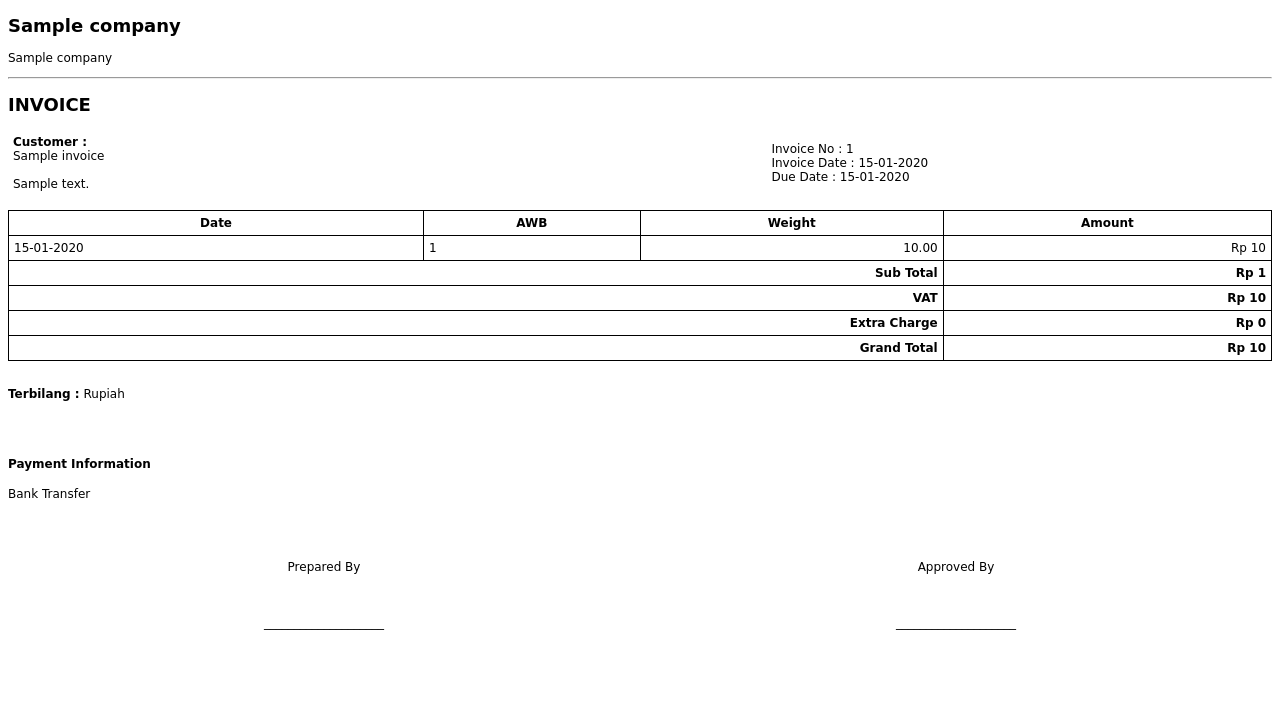
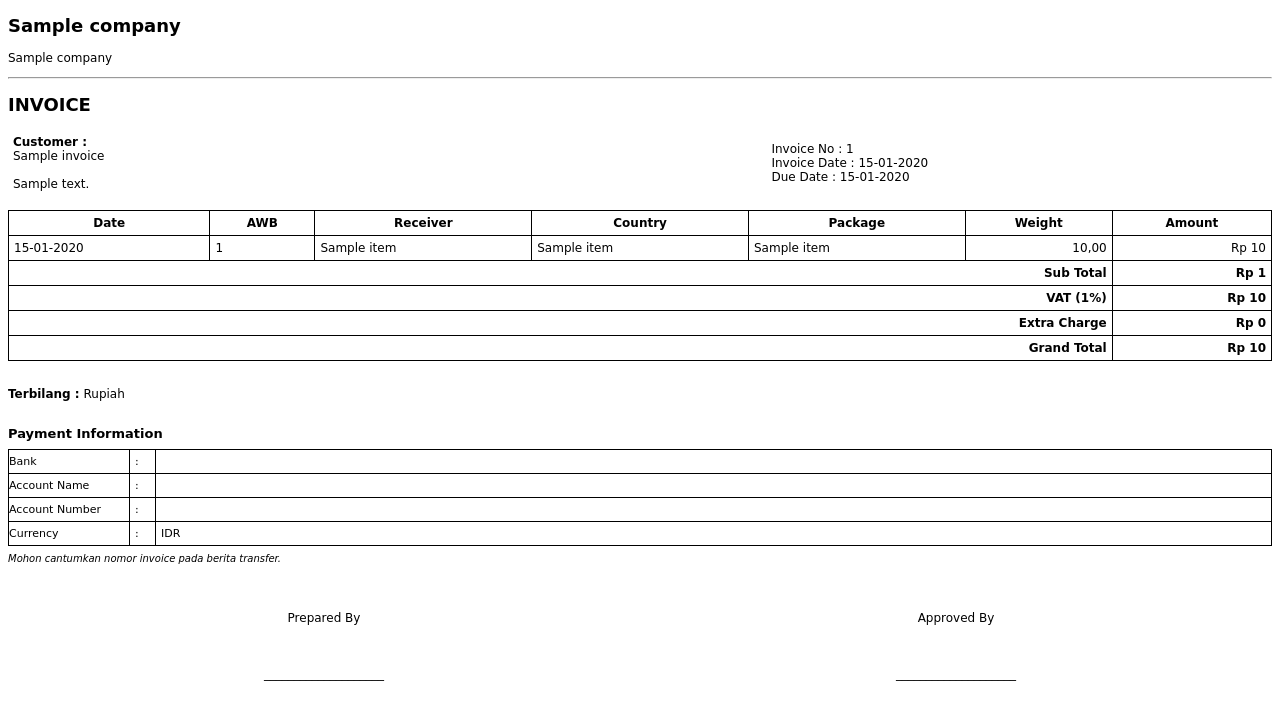
Before and after one commit to newserv-cart/cartenz-erp, a CodeIgniter 4 app: the page made by app/Views/invoices/pdf.php in a window 1280 px wide. Shown: the top 720 px of the page. Run offline with PHP 8.4 and a stand-in for CodeIgniter, Linux system fonts and the light colour scheme; the template is opened without the code that fills it: most values are stand-ins (such as "Sample title", 1, 10 or a date in 2020); data that the repository does not hold is empty; some libraries are stand-ins or nearby versions.

Commit message:
Fix customer invoice details and bank information

```diff
--- a/app/Views/invoices/pdf.php
+++ b/app/Views/invoices/pdf.php
@@ -66,17 +66,17 @@ INVOICE
 <td style="border:none;">
 
 Invoice No :
-<?= esc($invoice['invoice_no']) ?>
+<?= esc($invoice['invoice_no'] ?? '-') ?>
 
 <br>
 
 Invoice Date :
-<?= date('d-m-Y',strtotime($invoice['invoice_date'])) ?>
+<?= !empty($invoice['invoice_date']) ? date('d-m-Y',strtotime($invoice['invoice_date'])) : '-' ?>
 
 <br>
 
 Due Date :
-<?= date('d-m-Y',strtotime($invoice['due_date'])) ?>
+<?= !empty($invoice['due_date']) ? date('d-m-Y',strtotime($invoice['due_date'])) : '-' ?>
 
 </td>
 
@@ -93,6 +93,9 @@ Due Date :
 
 <th>Date</th>
 <th>AWB</th>
+<th>Receiver</th>
+<th>Country</th>
+<th>Package</th>
 <th>Weight</th>
 <th>Amount</th>
 
@@ -102,86 +105,79 @@ Due Date :
 
 <tbody>
 
+<?php if (!empty($items)): ?>
 <?php foreach($items as $item): ?>
+
+<?php
+$receiverName = trim((string) ($item['receiver_name'] ?? ''));
+$countryName = trim((string) ($item['country_name'] ?? ''));
+$packageTypeName = trim((string) ($item['package_type_name'] ?? ''));
+$shipmentDate = $item['shipment_date'] ?? $item['shipment_created_at'] ?? null;
+?>
 
 <tr>
 
 <td>
-<?= date('d-m-Y',strtotime($item['created_at'])) ?>
+<?= $shipmentDate ? date('d-m-Y', strtotime($shipmentDate)) : '-' ?>
 </td>
 
 <td>
-<?= esc($item['awb_no']) ?>
+<?= esc($item['awb_no'] ?? '-') ?>
+</td>
+
+<td>
+<?= esc($receiverName !== '' ? $receiverName : '-') ?>
+</td>
+
+<td>
+<?= esc($countryName !== '' ? $countryName : '-') ?>
+</td>
+
+<td>
+<?= esc($packageTypeName !== '' ? $packageTypeName : '-') ?>
 </td>
 
 <td class="text-right">
-<?= number_format($item['chargeable_weight'],2) ?>
+<?= number_format($item['invoice_weight'] ?? 0, 2, ',', '.') ?>
 </td>
 
 <td class="text-right">
-Rp <?= number_format($item['amount'],0,',','.') ?>
+Rp <?= number_format($item['amount'] ?? 0,0,',','.') ?>
 </td>
 
 </tr>
 
 <?php endforeach; ?>
+<?php else: ?>
+<tr>
+    <td colspan="7" class="text-center">No items found</td>
+</tr>
+<?php endif; ?>
 
 </tbody>
 
 <tfoot>
 
 <tr>
-
-<th colspan="3" class="text-right">
-Sub Total
-</th>
-
-<th class="text-right">
-Rp <?= number_format($invoice['total_amount'],0,',','.') ?>
-</th>
-
+    <th colspan="6" class="text-right">Sub Total</th>
+    <th class="text-right">Rp <?= number_format($invoice['total_amount'] ?? 0,0,',','.') ?></th>
 </tr>
 
 <tr>
-
-<th colspan="3" class="text-right">
-VAT
-</th>
-
-<th class="text-right">
-Rp <?= number_format($invoice['vat_amount'] ?? 0,0,',','.') ?>
-</th>
-
+    <th colspan="6" class="text-right">VAT (<?= $invoice['vat_percent'] ?? 0 ?>%)</th>
+    <th class="text-right">Rp <?= number_format($invoice['vat_amount'] ?? 0,0,',','.') ?></th>
 </tr>
 
 <tr>
-
-<th colspan="3" class="text-right">
-Extra Charge
-</th>
-
-<th class="text-right">
-Rp <?= number_format($invoice['extra_charge'] ?? 0,0,',','.') ?>
-</th>
-
+    <th colspan="6" class="text-right">Extra Charge</th>
+    <th class="text-right">Rp <?= number_format($invoice['extra_charge'] ?? 0,0,',','.') ?></th>
 </tr>
 
 <tr>
+    <th colspan="6" class="text-right">Grand Total</th>
+    <th class="text-right">Rp <?= number_format($invoice['grand_total'] ?? $invoice['total_amount'] ?? 0,0,',','.') ?></th>
+</tr>
 
-    <th colspan="3" class="text-right">
-        Grand Total
-    </th>
-
-    <th class="text-right">
-        Rp <?= number_format(
-            $invoice['grand_total'] ?? $invoice['total_amount'],
-            0,
-            ',',
-            '.'
-        ) ?>
-    </th>
-
-</tr>
 </tfoot>
 
 </table>
@@ -194,7 +190,7 @@ Rp <?= number_format($invoice['extra_charge'] ?? 0,0,',','.') ?>
 
 <?= trim(
     terbilang(
-        (int)($invoice['grand_total'] ?? $invoice['total_amount'])
+        (int)($invoice['grand_total'] ?? $invoice['total_amount'] ?? 0)
     )
 ) ?>
 
@@ -202,17 +198,116 @@ Rupiah
 
 </p>
 
-<br><br>
+<!-- Payment Information (Versi PDF) -->
+<?php
+$bankName = trim(
+    (string) ($bankAccount['bank_name'] ?? '')
+);
 
-<h4>
-Payment Information
-</h4>
+$accountName = trim(
+    (string) ($bankAccount['account_name'] ?? '')
+);
 
-<p>
+$accountNumber = trim(
+    (string) ($bankAccount['account_number'] ?? '')
+);
 
-Bank Transfer
+$swiftCode = trim(
+    (string) ($bankAccount['swift_code'] ?? '')
+);
 
-</p>
+$currency = trim(
+    (string) ($bankAccount['currency'] ?? '')
+);
+?>
+
+<div style="margin-top: 25px;">
+    <div
+        style="
+            font-weight: bold;
+            font-size: 13px;
+            margin-bottom: 8px;
+        "
+    >
+        Payment Information
+    </div>
+
+    <?php if ($bankAccount !== []): ?>
+
+        <table
+            style="
+                width: 100%;
+                border-collapse: collapse;
+                font-size: 11px;
+            "
+        >
+            <tr>
+                <td style="width: 120px; padding: 2px 0;">
+                    Bank
+                </td>
+                <td style="width: 15px;">:</td>
+                <td>
+                    <strong><?= esc($bankName) ?></strong>
+                </td>
+            </tr>
+
+            <tr>
+                <td style="padding: 2px 0;">
+                    Account Name
+                </td>
+                <td>:</td>
+                <td>
+                    <strong><?= esc($accountName) ?></strong>
+                </td>
+            </tr>
+
+            <tr>
+                <td style="padding: 2px 0;">
+                    Account Number
+                </td>
+                <td>:</td>
+                <td>
+                    <strong><?= esc($accountNumber) ?></strong>
+                </td>
+            </tr>
+
+            <tr>
+                <td style="padding: 2px 0;">
+                    Currency
+                </td>
+                <td>:</td>
+                <td><?= esc($currency ?: 'IDR') ?></td>
+            </tr>
+
+            <?php if ($swiftCode !== ''): ?>
+                <tr>
+                    <td style="padding: 2px 0;">
+                        SWIFT Code
+                    </td>
+                    <td>:</td>
+                    <td><?= esc($swiftCode) ?></td>
+                </tr>
+            <?php endif; ?>
+        </table>
+
+        <div
+            style="
+                margin-top: 7px;
+                font-size: 10px;
+                font-style: italic;
+            "
+        >
+            Mohon cantumkan nomor invoice pada berita transfer.
+        </div>
+
+    <?php else: ?>
+
+        <div style="font-size: 11px;">
+            Rekening pembayaran belum dikonfigurasi.
+        </div>
+
+    <?php endif; ?>
+</div>
 
 <br><br><br>
 
```
Also changed, not shown: app/Controllers/InvoiceController.php (+112 -111 lines), app/Views/invoices/show.php (+117 -160 lines).
